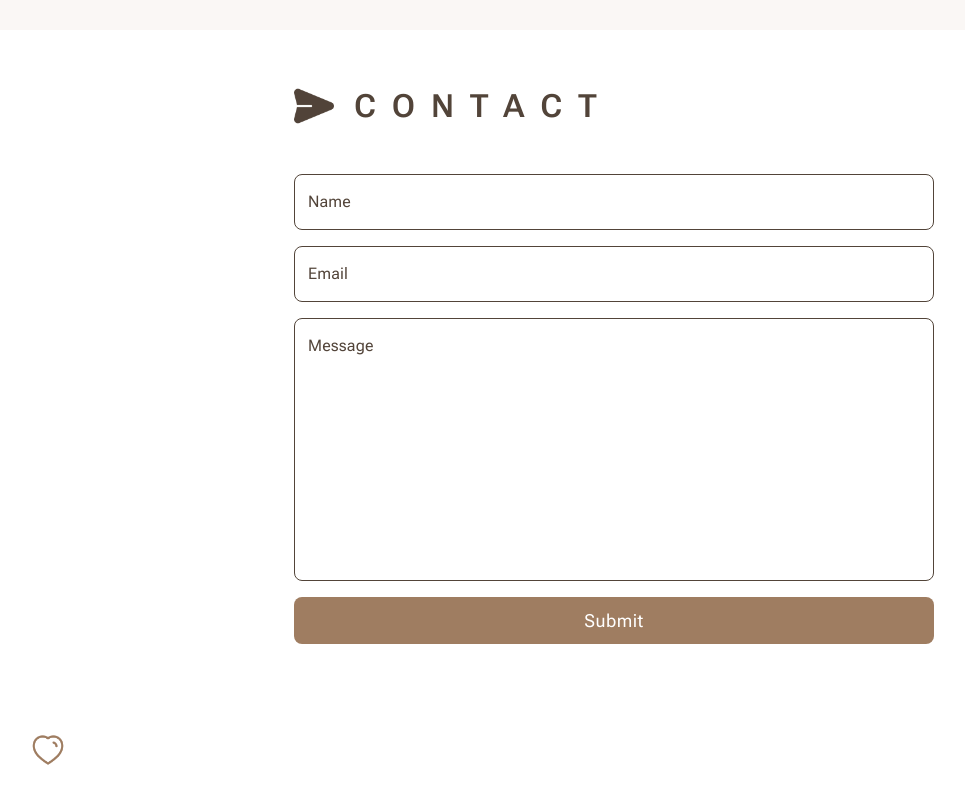
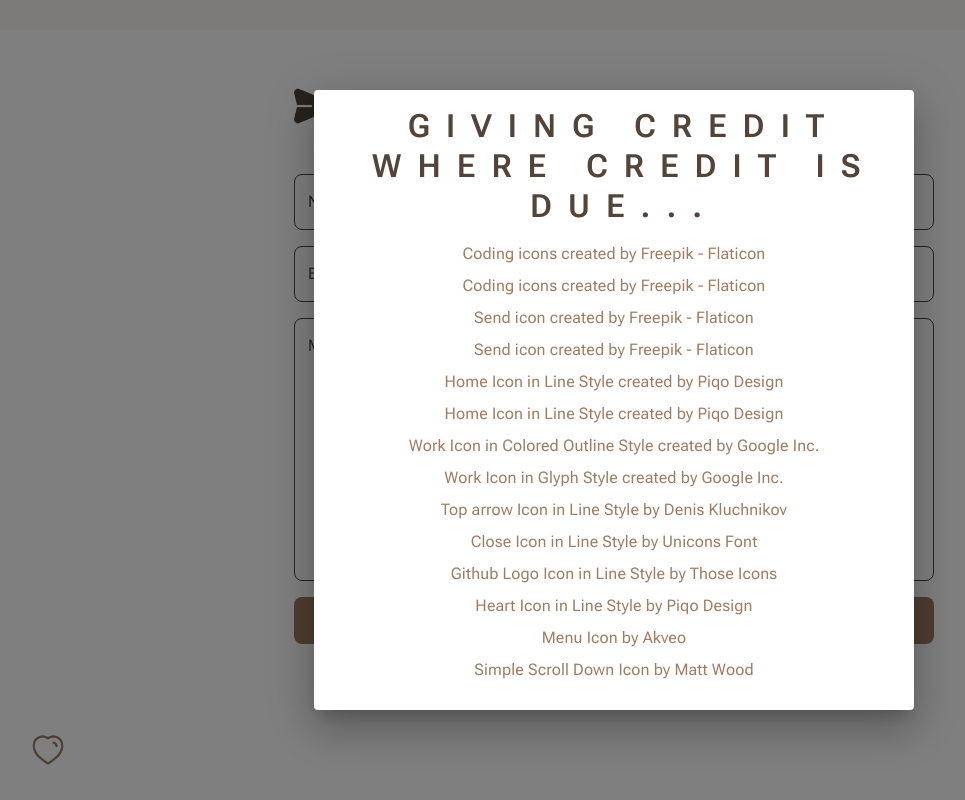
Before and after one commit to nicoleang09/nicoleang09.github.io, a React (Create React App) app in the folder website-2023/: page / in a window 1280 px wide. Both pictures are taken after a click on the link "Resource Credits". Shown: the part 2092-2892 px from the top of the page, without its empty margins (26-991 px from the left). Built offline with nearby package versions, Linux system fonts and the light colour scheme; no server answers; a web font is replaced by a local one.

Commit message:
Add attributions modal

```diff
--- a/website-2023/src/components/Footer.jsx
+++ b/website-2023/src/components/Footer.jsx
@@ -1,11 +1,27 @@
-import { Box, IconButton, Tooltip } from "@mui/material";
+import {
+  Box,
+  Dialog,
+  DialogContent,
+  DialogTitle,
+  IconButton,
+  Link,
+  Tooltip,
+} from "@mui/material";
 import attributionsIcon from "../images/icons/heart pink.png";
+import { useState } from "react";
 
 const Footer = () => {
+  const [isDialogOpen, setDialogOpen] = useState(false);
+
   return (
+    <>
       <Box textAlign="left" margin="80px 0px 24px 48px">
         <Tooltip title="Resource Credits" placement="right">
-        <IconButton sx={{ flexGrow: 0 }} to="https://github.com/nicoleang09">
+          <IconButton
+            sx={{ flexGrow: 0 }}
+            to="https://github.com/nicoleang09"
+            onClick={() => setDialogOpen(true)}
+          >
             <img
               src={attributionsIcon}
               style={{
@@ -17,6 +33,113 @@
           </IconButton>
         </Tooltip>
       </Box>
+
+      <Dialog
+        open={isDialogOpen}
+        onClose={() => setDialogOpen(false)}
+        style={{ textAlign: "center" }}
+      >
+        <DialogTitle className="section-header" height="auto">
+          <p>GIVING CREDIT WHERE CREDIT IS DUE...</p>
+        </DialogTitle>
+        <DialogContent>
+          <Link
+            href="https://www.flaticon.com/premium-icon/coding_2822611"
+            target="_BLANK"
+            title="coding icons"
+          >
+            Coding icons created by Freepik - Flaticon
+          </Link>
+          <Link
+            href="https://www.flaticon.com/premium-icon/coding_2822445"
+            target="_BLANK"
+            title="coding icons"
+          >
+            Coding icons created by Freepik - Flaticon
+          </Link>
+          <Link
+            href="https://www.flaticon.com/free-icon/send_736161"
+            target="_BLANK"
+            title="send icon"
+          >
+            Send icon created by Freepik - Flaticon
+          </Link>
+          <Link
+            href="https://www.flaticon.com/free-icon/send_736212"
+            target="_BLANK"
+            title="send icon"
+          >
+            Send icon created by Freepik - Flaticon
+          </Link>
+          <Link
+            href="https://iconscout.com/icon/home-2456658"
+            target="_BLANK"
+            title="work icon"
+          >
+            Home Icon in Line Style created by Piqo Design
+          </Link>
+          <Link
+            href="https://iconscout.com/icon/home-2456682"
+            target="_BLANK"
+            title="work icon"
+          >
+            Home Icon in Line Style created by Piqo Design
+          </Link>
+          <Link
+            href="https://iconscout.com/icon/work-1779700"
+            target="_BLANK"
+            title="work icon"
+          >
+            Work Icon in Colored Outline Style created by Google Inc.
+          </Link>
+          <Link
+            href="https://iconscout.com/icon/work-1779524"
+            target="_BLANK"
+            title="work icon"
+          >
+            Work Icon in Glyph Style created by Google Inc.
+          </Link>
+          <Link
+            href="https://iconscout.com/icon/top-arrow-1667915"
+            target="_BLANK"
+            title="top arrow icon"
+          >
+            Top arrow Icon in Line Style by Denis Kluchnikov
+          </Link>
+          <Link
+            href="https://iconscout.com/icon/close-1439771"
+            target="_BLANK"
+            title="close icon"
+          >
+            Close Icon in Line Style by Unicons Font
+          </Link>
+          <Link
+            href="https://iconscout.com/icon/social-147"
+            target="_BLANK"
+            title="github icon"
+          >
+            Github Logo Icon in Line Style by Those Icons
+          </Link>
+          <Link
+            href="https://iconscout.com/icon/heart-2456659"
+            target="_BLANK"
+            title="heart icon"
+          >
+            Heart Icon in Line Style by Piqo Design
+          </Link>
+          <Link href="https://iconscout.com/icons/menu" target="_BLANK">
+            Menu Icon by Akveo
+          </Link>
+          <Link
+            href="https://lottiefiles.com/8167-simple-scroll-down-icon"
+            target="_BLANK"
+            title="scroll down animation"
+          >
+            Simple Scroll Down Icon by Matt Wood
+          </Link>
+        </DialogContent>
+      </Dialog>
+    </>
   );
 };
 
--- a/website-2023/src/components/main.js
+++ b/website-2023/src/components/main.js
@@ -44,7 +44,7 @@
   contactOffset =
     document.getElementById("contact-top").getBoundingClientRect().top -
     bodyRect.top -
-    150;
+    200;
 }
 
 window.onload = window.onscroll = function () {
--- a/website-2023/src/theme-component-styling.js
+++ b/website-2023/src/theme-component-styling.js
@@ -64,6 +64,16 @@
         },
       },
     },
+    MuiLink: {
+      styleOverrides: {
+        root: {
+          display: "block",
+          color: themeColors.darkBrown,
+          textDecoration: "none",
+          marginBottom: "8px",
+        },
+      },
+    },
   },
 };
 
```
Lines whose indentation alone changed are shown as unchanged.
